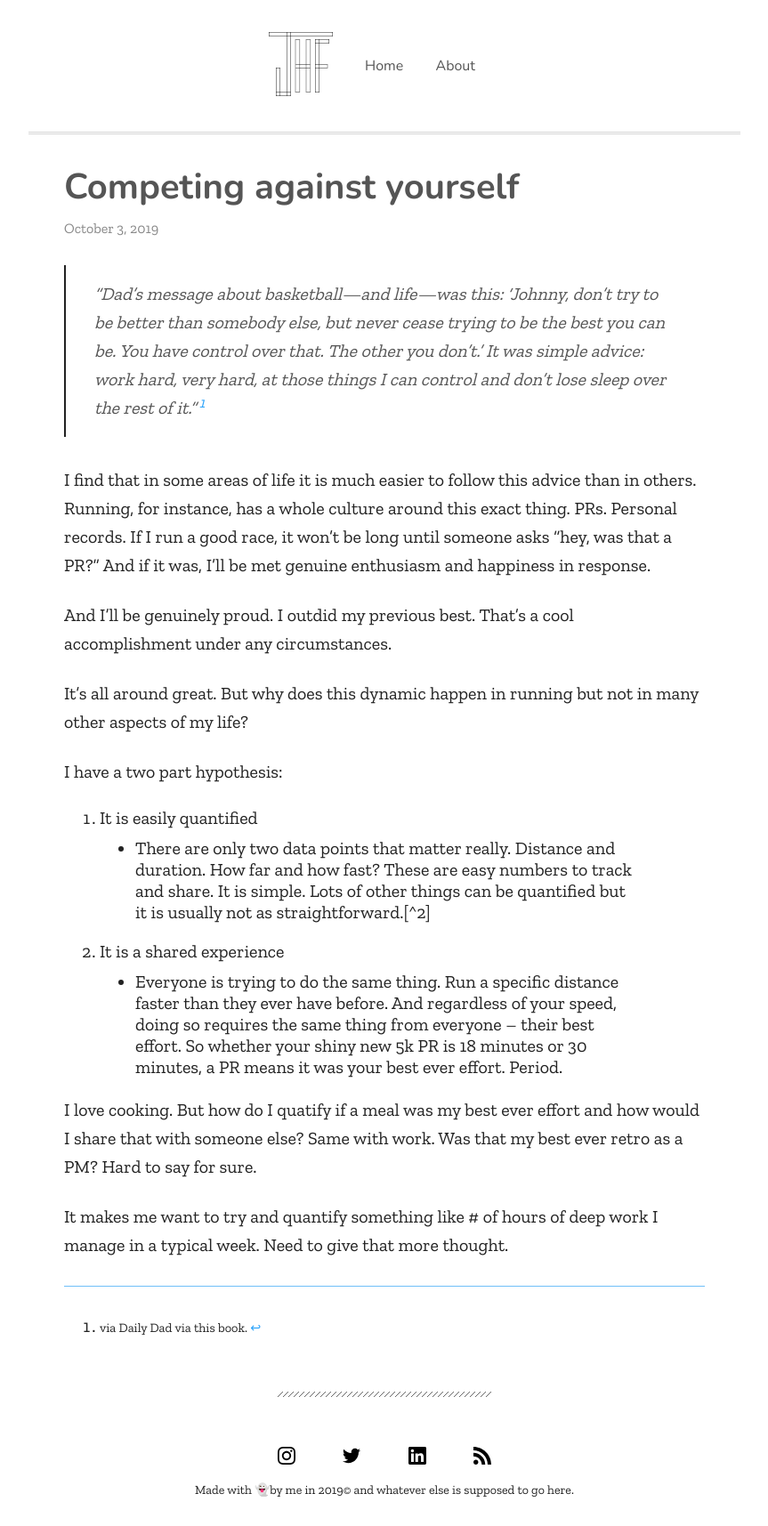
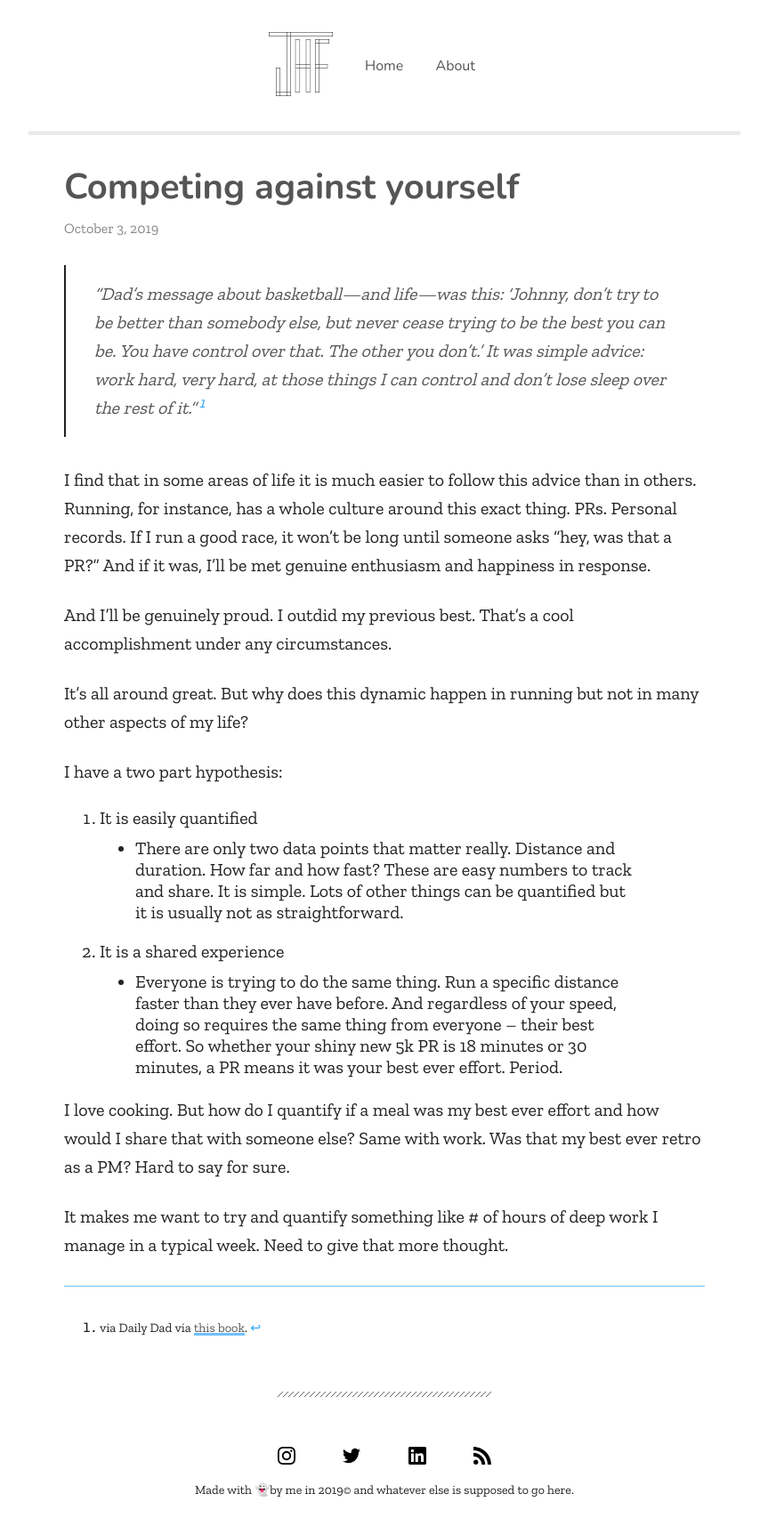
Before and after one commit to jhforster/jhforster.github.io, a Jekyll site: the page built from _posts/2019-10-03-personal-improvements.md, in a window 1280 px wide. Shown: the whole page at 89% size, without its empty margins (208-1071 px from the left). Built offline with Jekyll 4.4.1, drawn with Linux system fonts in a browser that asks for light colours.

Commit message:
post fix

```diff
--- a/_posts/2019-10-03-personal-improvements.md
+++ b/_posts/2019-10-03-personal-improvements.md
@@ -15,12 +15,14 @@ It's all around great. But why does this dynamic happen in running but not in ma
 I have a two part hypothesis:
 
 1. It is easily quantified
-    * There are only two data points that matter really. Distance and duration. How far and how fast? These are easy numbers to track and share. It is simple. Lots of other things can be quantified but it is usually not as straightforward.[^2]
+    * There are only two data points that matter really. Distance and duration. How far and how fast? These are easy numbers to track and share. It is simple. Lots of other things can be quantified but it is usually not as straightforward.
 2. It is a shared experience
     * Everyone is trying to do the same thing. Run a specific distance faster than they ever have before. And regardless of your speed, doing so requires the same thing from everyone – their best effort. So whether your shiny new 5k PR is 18 minutes or 30 minutes, a PR means it was your best ever effort. Period.
 
-I love cooking. But how do I quatify if a meal was my best ever effort and how would I share that with someone else? Same with work. Was that my best ever retro as a PM? Hard to say for sure.
+I love cooking. But how do I quantify if a meal was my best ever effort and how would I share that with someone else? Same with work. Was that my best ever retro as a PM? Hard to say for sure.
 
 It makes me want to try and quantify something like # of hours of deep work I manage in a typical week. Need to give that more thought.
 
-[^1]: via Daily Dad via this book.
+[^1]: via Daily Dad via [this book][b].
+
+[b]: https://www.amazon.com/Coach-Wooden-Principles-Shaped-Change/dp/0800721276/ref=sr_1_2?tag=dailystoic01-20&keywords=coach+wooden+7+principles&qid=1562544167&s=gateway&sr=8-2
```
Also changed, not shown: 1 other file.
